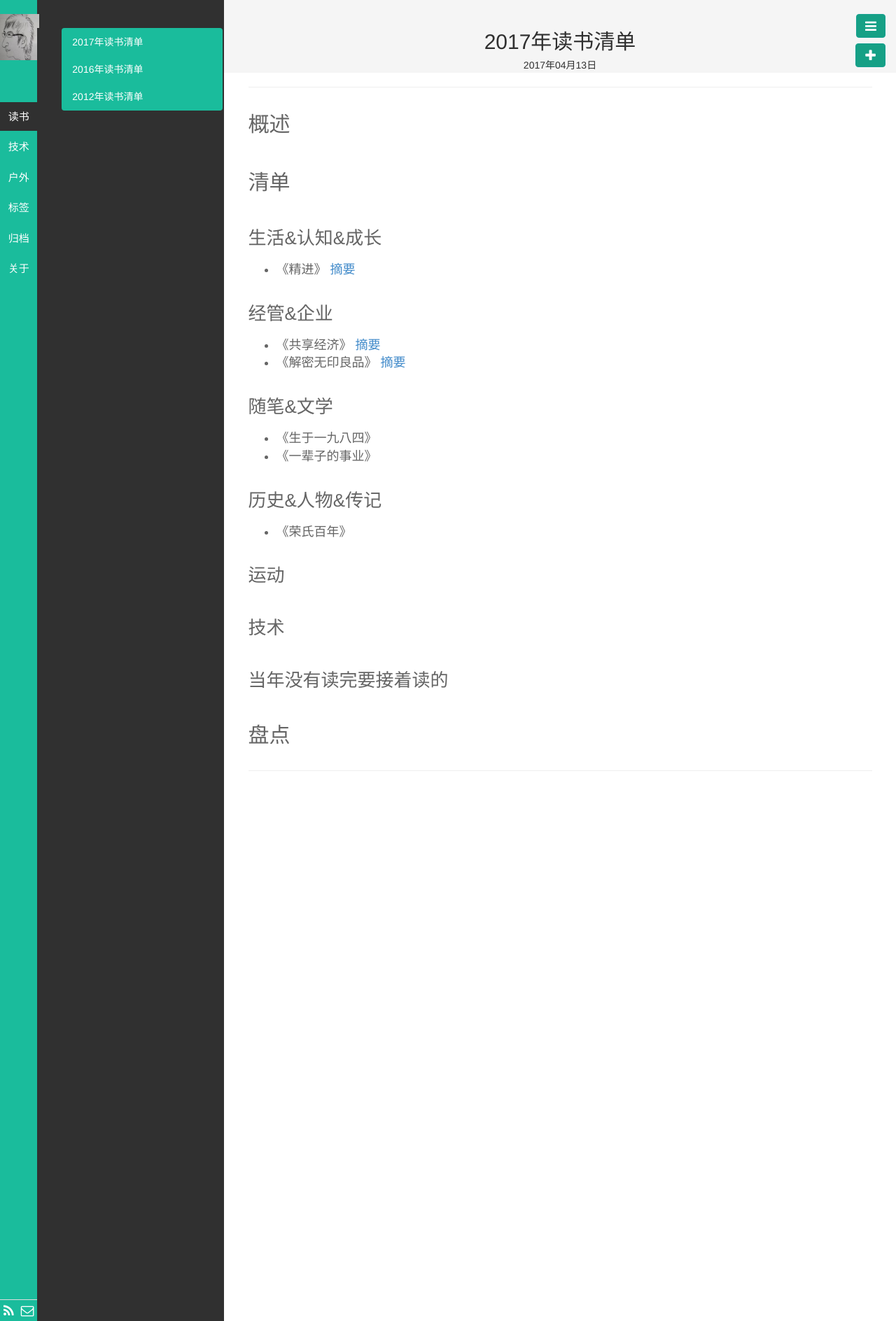
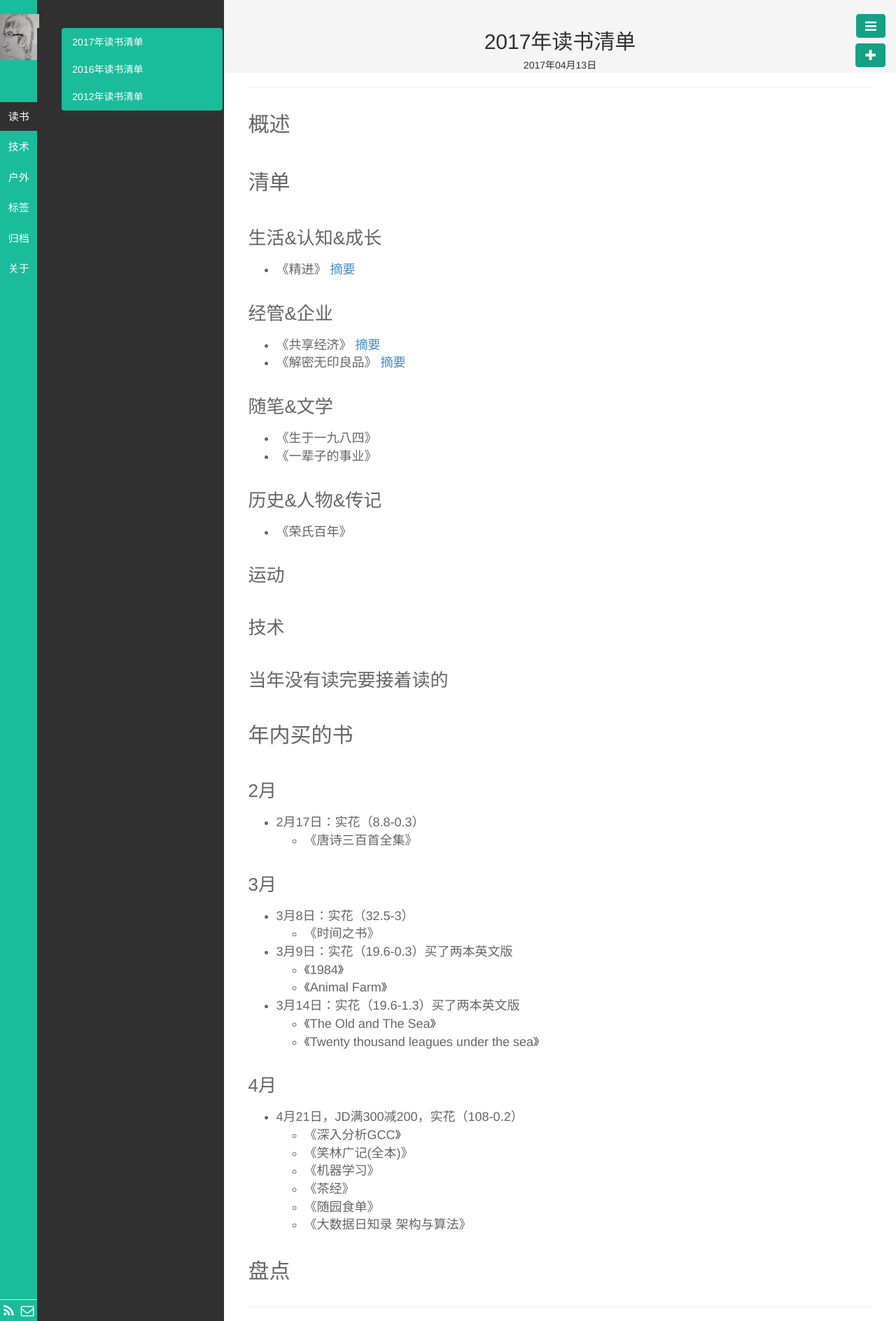
Before and after one commit to wolflion/blog, a Jekyll site: the page built from _posts/读书/2017-04-13-book-list-2017.md, in a window 1280 px wide. Shown: the whole page at 70% size. Built offline with Jekyll 4.4.1, drawn with Linux system fonts in a browser that asks for light colours; Markdown is read by kramdown in place of the engine named in the settings.

Commit message:
update 201704 buy book
update 201704 buy book

```diff
--- a/_posts/读书/2017-04-13-book-list-2017.md
+++ b/_posts/读书/2017-04-13-book-list-2017.md
@@ -34,5 +34,28 @@ description:
 
 ###  当年没有读完要接着读的
 
+##  年内买的书
+###  2月
++ 2月17日：实花（8.8-0.3）
+	+ 《唐诗三百首全集》
+
+###  3月
++ 3月8日：实花（32.5-3）
+	+ 《时间之书》
++ 3月9日：实花（19.6-0.3）买了两本英文版
+	+ 《1984》
+	+ 《Animal Farm》
++ 3月14日：实花（19.6-1.3）买了两本英文版
+	+ 《The Old and The Sea》
+	+ 《Twenty thousand leagues under the sea》
+
+###  4月
++ 4月21日，JD满300减200，实花（108-0.2）
+	+ 《深入分析GCC》
+	+ 《笑林广记(全本)》
+	+ 《机器学习》
+	+ 《茶经》
+	+ 《随园食单》
+	+ 《大数据日知录 架构与算法》
 
 ##  盘点
```
